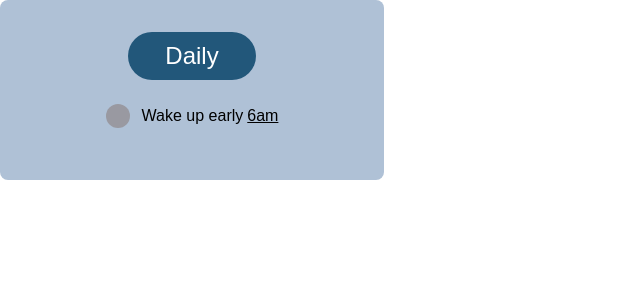
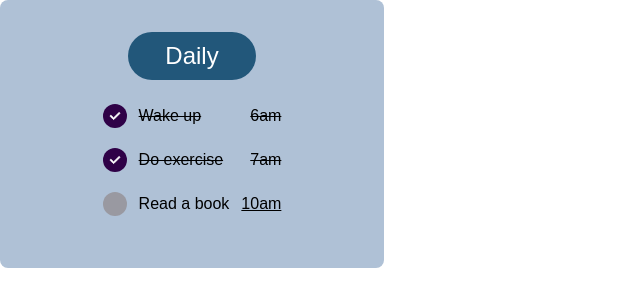
Before and after one commit to M4C4NO5/NAX, a React (Create React App) app in the folder nax-react/: page / in a window 1280 px wide. Shown: the top 306 px of the page, without its empty margins (0-640 px from the left). Built offline with nearby package versions, Linux system fonts and the light colour scheme; the HTML template or start-up script is replaced by a standard one.

Commit message:
Feature: Add visual functionality to Task component

```diff
--- a/nax-react/src/components/DailyList.js
+++ b/nax-react/src/components/DailyList.js
@@ -1,13 +1,51 @@
+import { useState } from 'react';
 import Task from "./Task";
 
+const defaultList = [
+  {
+    id: 1,
+    task: "Wake up",
+    hour: "6am",
+    completed: true
+  },
+  {
+    id: 2,
+    task: "Do exercise",
+    hour: "7am",
+    completed: true
+  },
+  {
+    id: 3,
+    task: "Read a book",
+    hour: "10am",
+    completed: false
+  }
+]
+
 function DailyList() {
+
+  const [list, setList] = useState(defaultList);
+
+  const handleCheckTask = event => {
+    const itemId = Number(event.target.id.substring(4));
+    const newList = list.map(item => {
+      if (itemId === item.id) {
+        item.completed = !item.completed;
+      }
+      return item;
+    });
+    setList(newList);
+  }
+
   return (
     <div className="flex flex-col items-center bg-secondary p-8 rounded-lg w-96">
       <div className="text-center rounded-full bg-primary p-2 w-32 mb-6">
         <h3 className="text-2xl font-medium text-white">Daily</h3>
       </div>
       <div>
-        <Task task="Wake up early" hour="6am" />
+        {list.map(item => {
+          return <Task key={item.id} action={handleCheckTask} {...item} />
+        })}
       </div>
     </div>
   );
--- a/nax-react/src/components/Task.js
+++ b/nax-react/src/components/Task.js
@@ -1,30 +1,39 @@
 import proptype from 'prop-types';
 
 function Task({
-  task = 'Read a book',
-  hour = '12m'
+  id,
+  task,
+  hour,
+  completed,
+  action = () => {}
 }) {
 
   return (
     <span className="flex w-full mb-5">
       <span className="relative inline-flex items-center rounded-full cursor-pointer mr-3">
-        <input type="checkbox" className="todo-checkbox peer relative h-6 w-6 cursor-pointer appearance-none rounded-full transition-all hover:scale-105" />
+        <input
+          type="checkbox"
+          id={`todo${id}`}
+          checked={completed}
+          onChange={action}
+          className="todo-checkbox peer relative h-6 w-6 cursor-pointer appearance-none rounded-full transition-all hover:scale-105" />
         <span className="absolute text-white transition-opacity opacity-0 pointer-events-none top-2/4 left-2/4 -translate-y-2/4 -translate-x-2/4 peer-checked:opacity-100">
           <svg xmlns="http://www.w3.org/2000/svg" className="h-3.5 w-3.5" viewBox="0 0 20 20" fill="currentColor" stroke="currentColor" strokeWidth={1}>
-            <path fillRule="evenodd" d="M16.707 5.293a1 1 0 010 1.414l-8 8a1 1 0 01-1.414 0l-4-4a1 1 0 011.414-1.414L8 12.586l7.293-7.293a1 1 0 011.414 0z" clipRule="evenodd">
-            </path>
+            <path fillRule="evenodd" d="M16.707 5.293a1 1 0 010 1.414l-8 8a1 1 0 01-1.414 0l-4-4a1 1 0 011.414-1.414L8 12.586l7.293-7.293a1 1 0 011.414 0z" clipRule="evenodd"></path>
           </svg>
         </span>
       </span>
-      <p className="mr-1 w-full">{task}</p>
-      <p className="flex items-center underline stroke-black">{hour}</p>
+      <p className={`${completed && 'line-through'} mr-3 w-full`}>{task}</p>
+      <p className={`${completed && 'line-through'} flex items-center underline stroke-black`}>{hour}</p>
     </span>
   );
 }
 
 Task.propTypes = {
   task: proptype.string.isRequired,
-  hour: proptype.string.isRequired
+  hour: proptype.string.isRequired,
+  completed: proptype.bool.isRequired,
+  action: proptype.func
 }
 
 export default Task;
```
